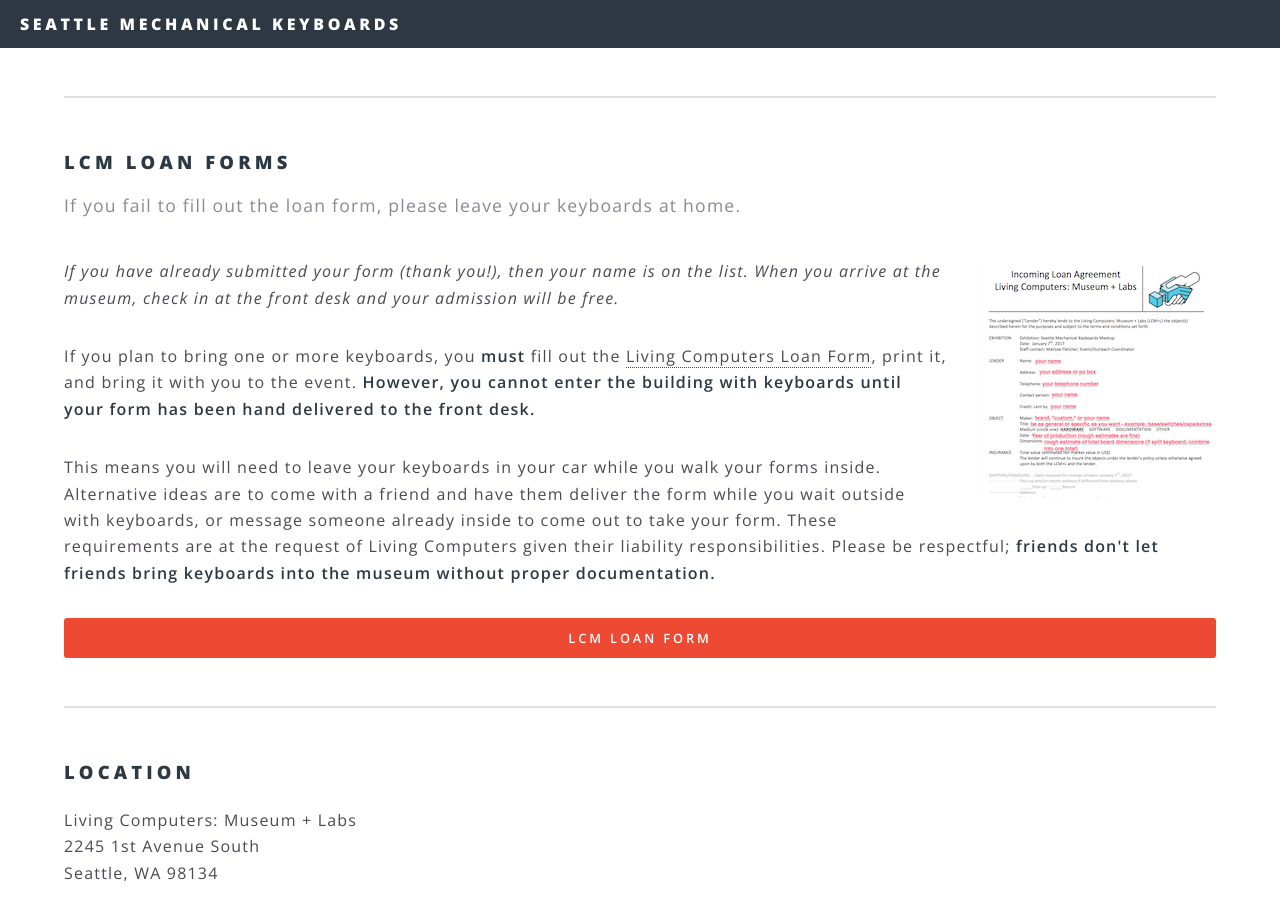
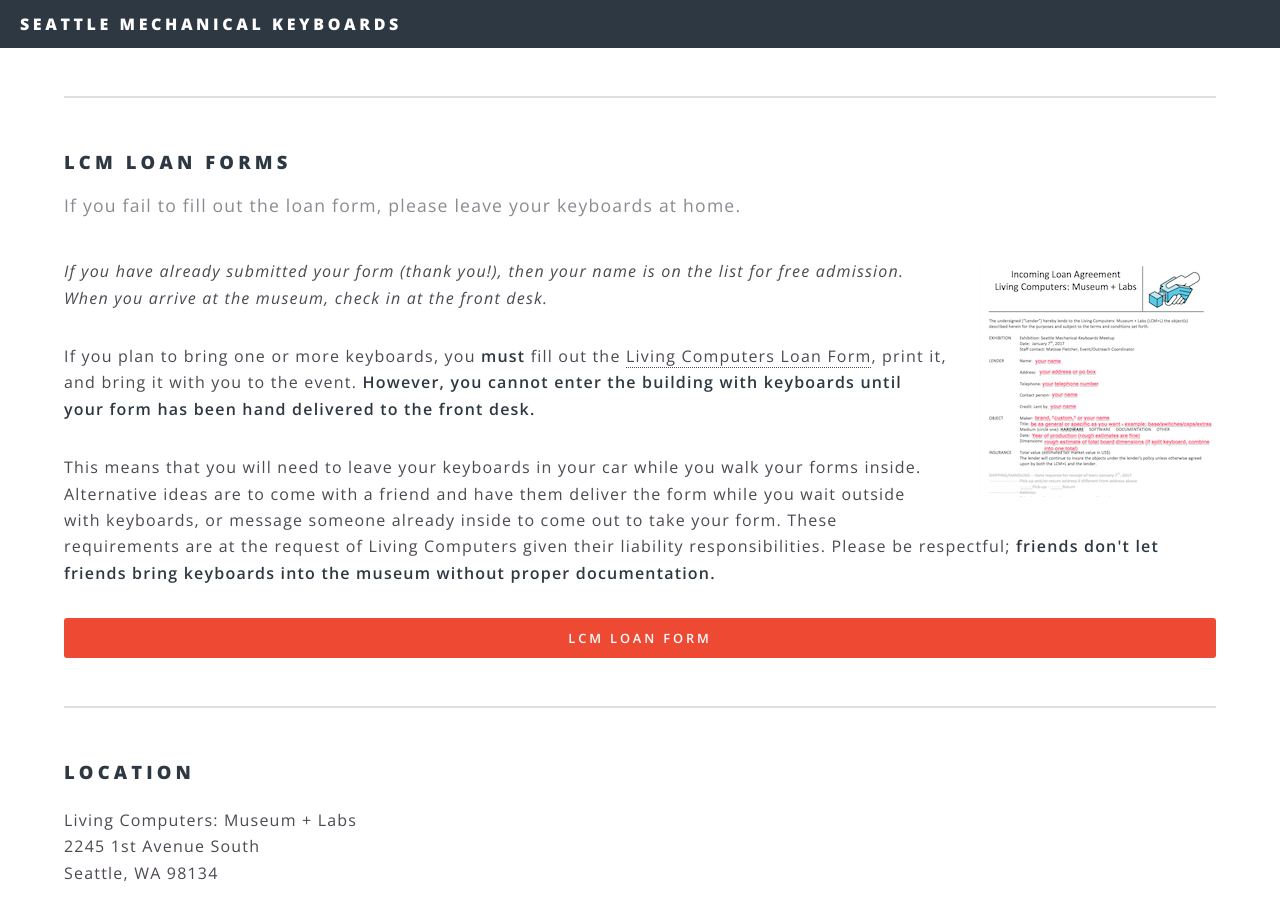
Before and after one commit to seattlemechanicalkeyboards/seattlemechanicalkeyboards.github.io, a Jekyll site: the page built from index.html, in a window 1280 px wide and 900 px high, scrolled down 580 px. Built offline with Jekyll 4.4.1, drawn with Linux system fonts in a browser that asks for light colours.

Commit message:
Edit text

```diff
--- a/index.html
+++ b/index.html
@@ -14,9 +14,9 @@
     <p>If you fail to fill out the loan form, please leave your keyboards at home.</p>
   </header>
     <span class="image right"><a href="images/form-explanation.png"><img src="images/form-explanation-thumb.png"></a></span>
-  <p><em>If you have already submitted your form (thank you!), then your name is on the list. When you arrive at the museum, check in at the front desk and your admission will be free.</em></p>
+  <p><em>If you have already submitted your form (thank you!), then your name is on the list for free admission. When you arrive at the museum, check in at the front desk.</em></p>
   <p>If you plan to bring one or more keyboards, you <strong>must</strong> fill out the <a href="https://drive.google.com/file/d/0B_Zd76tVDOrYYjdmNExLLVpJZzQ/view">Living Computers Loan Form</a>, print it, and bring it with you to the event. <strong>However, you cannot enter the building with keyboards until your form has been hand delivered to the front desk.</strong></p>
-  <p>This means you will need to leave your keyboards in your car while you walk your forms inside. Alternative ideas are to come with a friend and have them deliver the form while you wait outside with keyboards, or message someone already inside to come out to take your form. These requirements are at the request of Living Computers given their liability responsibilities. Please be respectful; <strong>friends don't let friends bring keyboards into the museum without proper documentation.</strong></p>
+  <p>This means that you will need to leave your keyboards in your car while you walk your forms inside. Alternative ideas are to come with a friend and have them deliver the form while you wait outside with keyboards, or message someone already inside to come out to take your form. These requirements are at the request of Living Computers given their liability responsibilities. Please be respectful; <strong>friends don't let friends bring keyboards into the museum without proper documentation.</strong></p>
 
   <a href="https://drive.google.com/file/d/0B_Zd76tVDOrYYjdmNExLLVpJZzQ/view" class="button special fit">LCM Loan Form</a>
 
```
